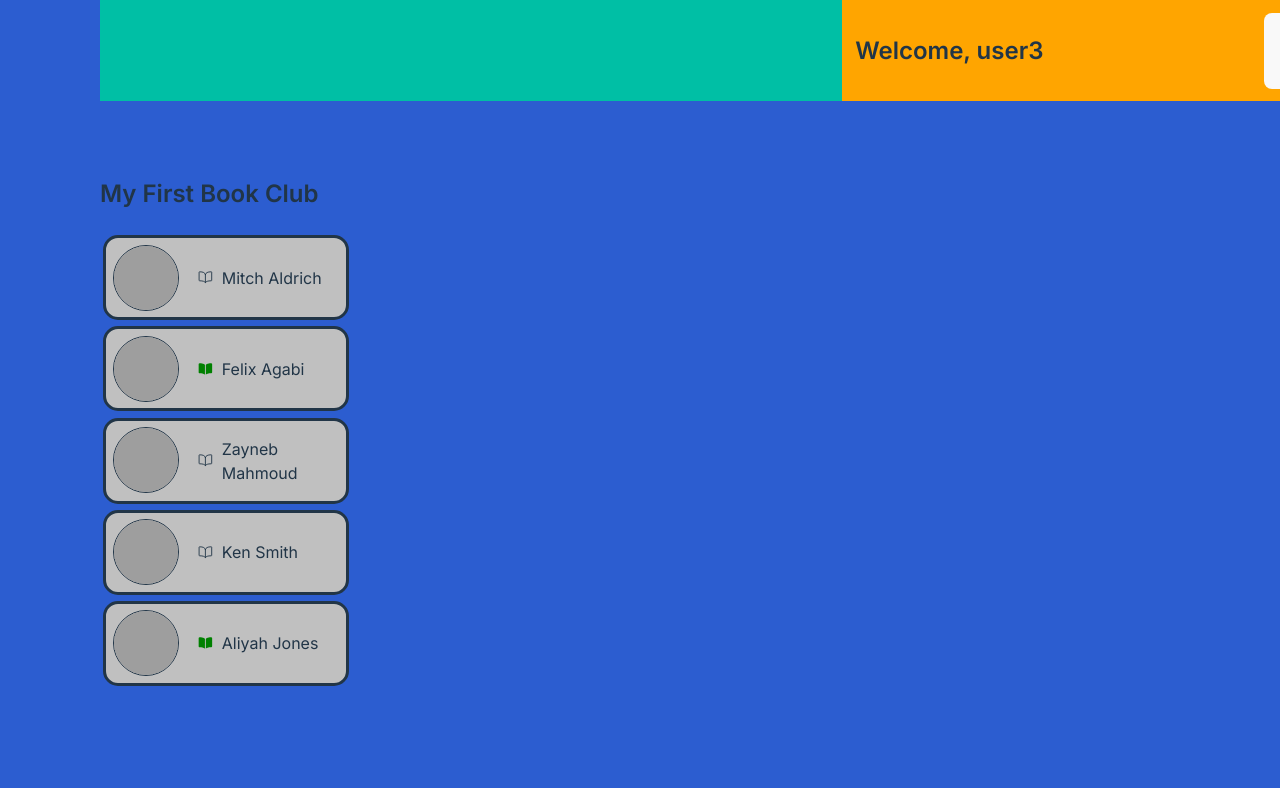
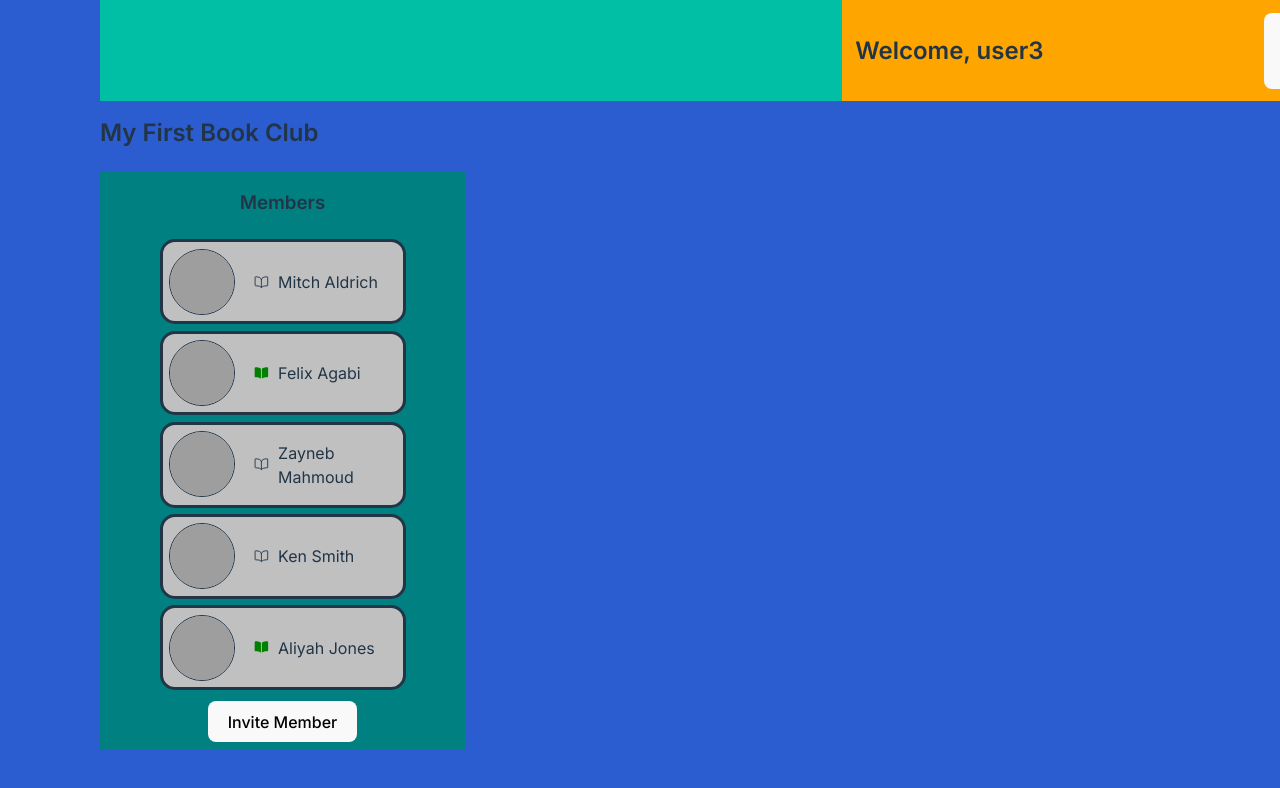
Before and after one commit to MitchWAldrich/book-club, a React (Vite) app: page /bookclubs in a window 1280 px wide. Shown: the top 788 px of the page. Built offline with nearby package versions, Linux system fonts and the light colour scheme; grey boxes are pictures that could not be loaded.

Commit message:
add member button

```diff
--- a/src/components/MemberList.jsx
+++ b/src/components/MemberList.jsx
@@ -1,19 +1,39 @@
+import instance from './../utils/axiosConfig.js'
+
 import PropTypes from 'prop-types';
 
 import MemberListItem from "./MemberListItem";
 
 const MemberList = (props) => {
-  const { members } = props;
+  const { members, bookClubId } = props;
+
+  const invitee = 'userId1xxx';
+
+    //invite members
+    //2 statuses: invited, accepted
+    const inviteMember = (e) => {
+      () => e.preventdefault();
+      instance.patch(`/api/bookclubs/${bookClubId}`, { userId: invitee, bookClubId: bookClubId })
+     .then(response => {
+      console.log('invite response', response.data)
+    })
+    .catch(error => console.error('invite error', error));
+    }
 
   return (
-    <main>
-      <MemberListItem members={members}/>
+    <main className="members-container">
+      <h3>Members</h3>
+      <div>
+        <MemberListItem members={members}/>
+      </div>
+      <button type="button" className="member-add-button" onClick={inviteMember}>Invite Member</button>
     </main>
   )
 }
 
 MemberList.propTypes = {
-  members: PropTypes.array
+  members: PropTypes.array,
+  bookClubId: PropTypes.string || PropTypes.number
 }
 
 export default MemberList;
```
